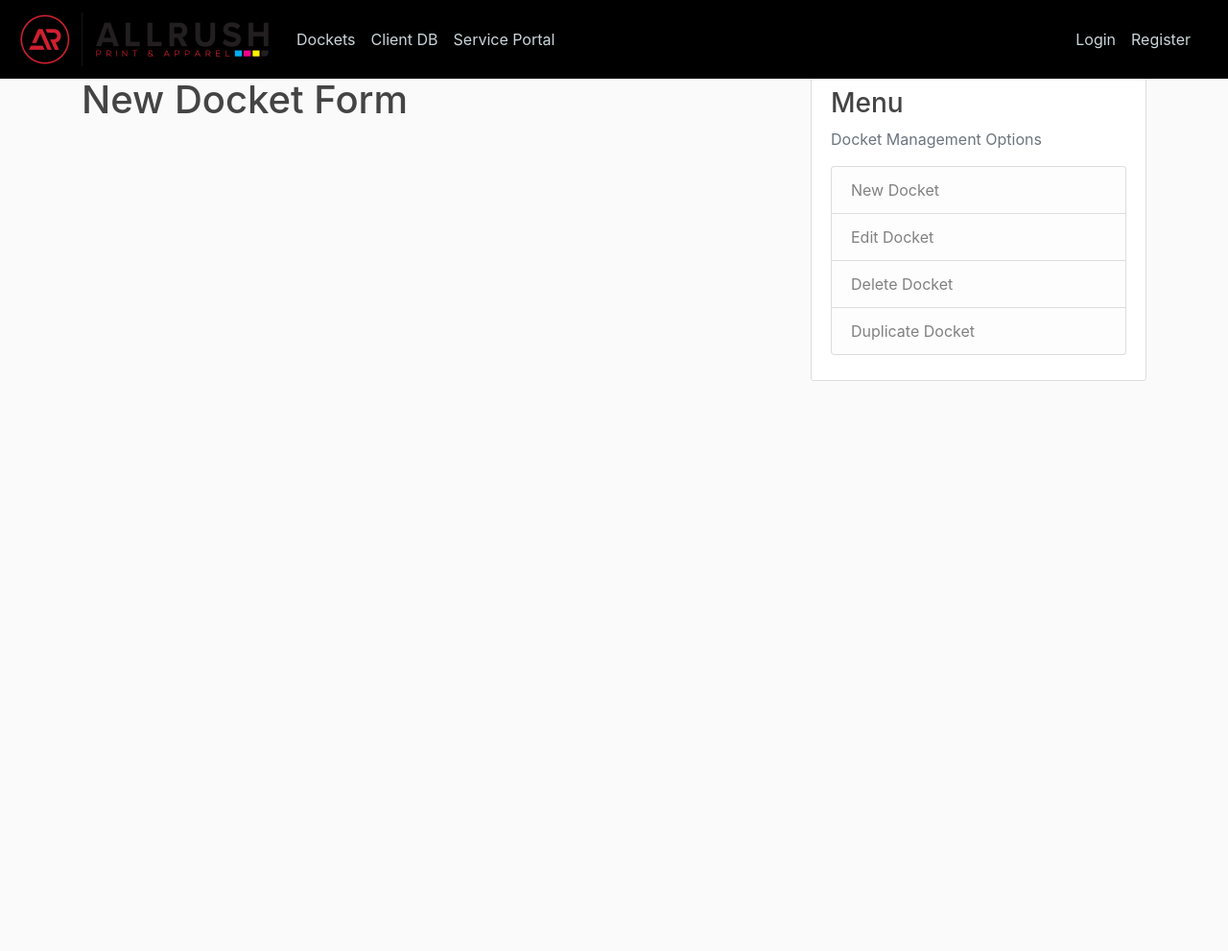
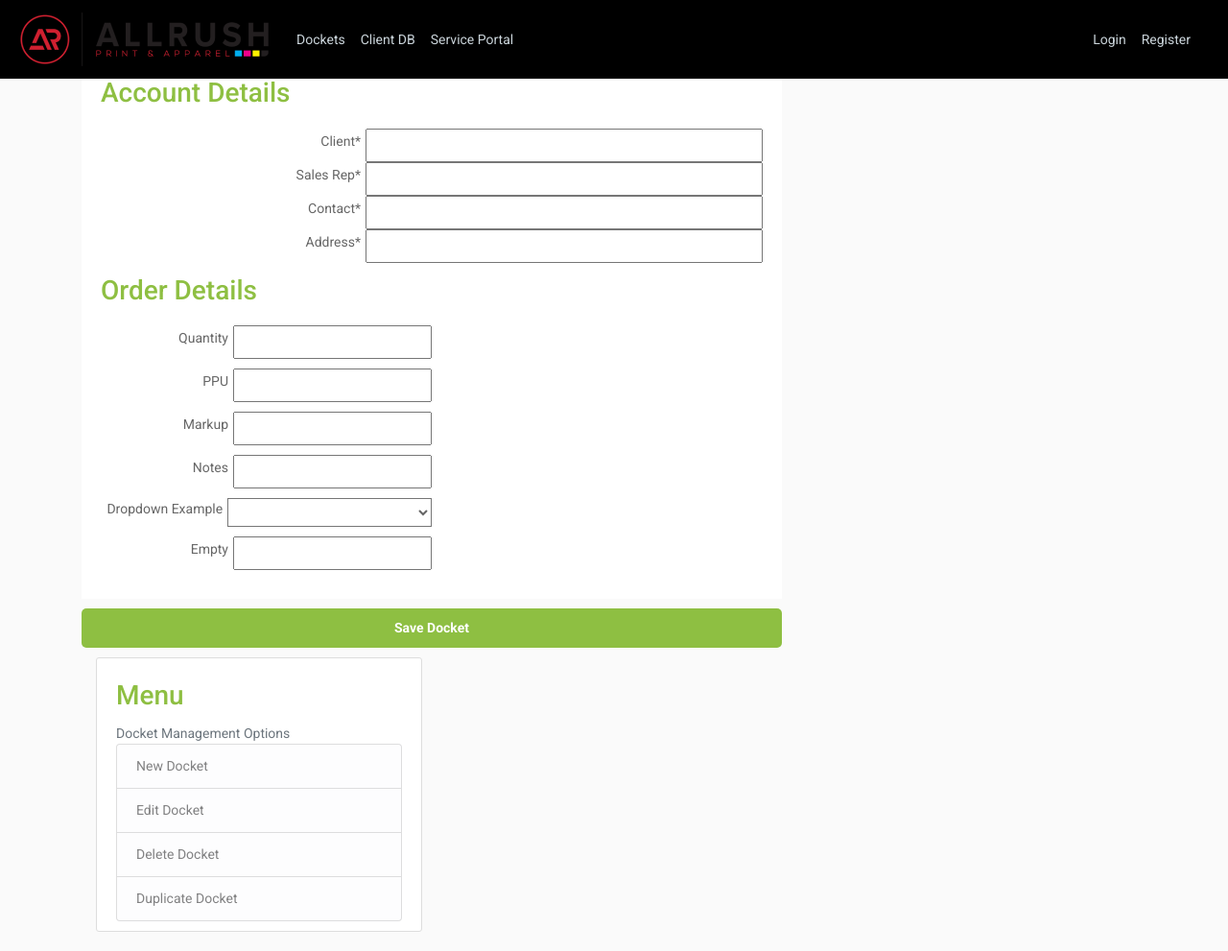
Before and after one commit to noahj9/StockDock, a Django app: page /dockets/new/ in a window 1280 px wide. Shown: the whole page at 96% size. Before the commit the page ends 397 px from the top, so only its background shows below. Run offline with Django 4.2, Linux system fonts and the light colour scheme.

Commit message:
updated new.html
docket form simple addition

```diff
--- a/webApp_PrintSoftware/Dockets/templates/dockets/new.html
+++ b/webApp_PrintSoftware/Dockets/templates/dockets/new.html
@@ -1,4 +1,178 @@
 {% extends "dockets/base.html" %}
 {% block content %}
-    <h1>New Docket Form</h1>
+    <link href='https://fonts.googleapis.com/css?family=Open+Sans:400,300,300italic,400italic,600' rel='stylesheet' type='text/css'>
+<link href="https://fonts.googleapis.com/css?family=Roboto:300,400,500,700" rel="stylesheet">
+<style>
+html, body {
+min-height: 100%;
+}
+body, div, form, input, select, p {
+padding: 0;
+margin: 0;
+outline: none;
+font-family: Roboto, Arial, sans-serif;
+font-size: 14px;
+color: #666;
+}
+h1 {
+margin: 0;
+font-weight: 400;
+}
+h3 {
+margin: 12px 0;
+color: #8ebf42;
+}
+.main-block {
+display: flex;
+justify-content: center;
+align-items: center;
+background: #fff;
+}
+form {
+width: 100%;
+padding: 20px;
+}
+fieldset {
+border: none;
+border-top: 1px solid #8ebf42;
+}
+.account-details, .personal-details {
+display: flex;
+flex-wrap: wrap;
+justify-content: space-between;
+}
+.account-details >div, .personal-details >div >div {
+display: flex;
+align-items: center;
+margin-bottom: 10px;
+}
+.account-details >div, .personal-details >div, input, label {
+width: 100%;
+}
+label {
+padding: 0 5px;
+text-align: right;
+vertical-align: middle;
+}
+input {
+padding: 5px;
+vertical-align: middle;
+}
+.checkbox {
+margin-bottom: 10px;
+}
+select, .children, .gender, .bdate-block {
+width: calc(100% + 26px);
+padding: 5px 0;
+}
+select {
+background: transparent;
+}
+.gender input {
+width: auto;
+}
+.gender label {
+padding: 0 5px 0 0;
+}
+.bdate-block {
+display: flex;
+justify-content: space-between;
+}
+.birthdate select.day {
+width: 35px;
+}
+.birthdate select.mounth {
+width: calc(100% - 94px);
+}
+.birthdate input {
+width: 38px;
+vertical-align: unset;
+}
+.checkbox input, .children input {
+width: auto;
+margin: -2px 10px 0 0;
+}
+.checkbox a {
+color: #8ebf42;
+}
+.checkbox a:hover {
+color: #82b534;
+}
+button {
+width: 100%;
+padding: 10px 0;
+margin: 10px auto;
+border-radius: 5px;
+border: none;
+background: #8ebf42;
+font-size: 14px;
+font-weight: 600;
+color: #fff;
+}
+button:hover {
+background: #82b534;
+}
+@media (min-width: 568px) {
+.account-details >div, .personal-details >div {
+width: 50%;
+}
+label {
+width: 40%;
+}
+input {
+width: 60%;
+}
+select, .children, .gender, .bdate-block {
+width: calc(60% + 16px);
+}
+}
+</style>
+</head>
+<body>
+<div class="main-block">
+<form action="/">
+<h1>New Docket</h1>
+<fieldset>
+<legend>
+<h3>Account Details</h3>
+</legend>
+<div class="General">
+<div><label>Client*</label><input type="text" name="name" required></div>
+<div><label>Sales Rep*</label><input type="password" name="name" required></div>
+<div><label>Contact*</label><input type="text" name="name" required></div>
+<div><label>Address*</label><input type="password" name="name" required></div>
+</div>
+</fieldset>
+<fieldset>
+<legend>
+<h3>Order Details</h3>
+</legend>
+<div class="personal-details">
+<div>
+<div><label>Quantity</label><input type="text" name="name" required></div>
+<div><label>PPU</label><input type="text" name="name" required></div>
+<div><label>Markup</label><input type="text" name="name"></div>
+<div><label>Notes</label><input type="text" name="name" required></div>
+<div>
+<label>Dropdown Example</label>
+<select>
+<option value=""></option>
+<option value="Armenia">Armenia</option>
+<option value="Russia">Russia</option>
+<option value="Germany">Germany</option>
+<option value="France">France</option>
+<option value="USA">USA</option>
+<option value="UK">UK</option>
+</select>
+</div>
+<div><label>Empty</label><input type="text" name="name"></div>
+</div>
+
+</div>
+</div>
+</fieldset>
+<button type="submit" href="/">Save Docket</button>
+</form>
+</div>
+</body>
 {% endblock content %}
```
